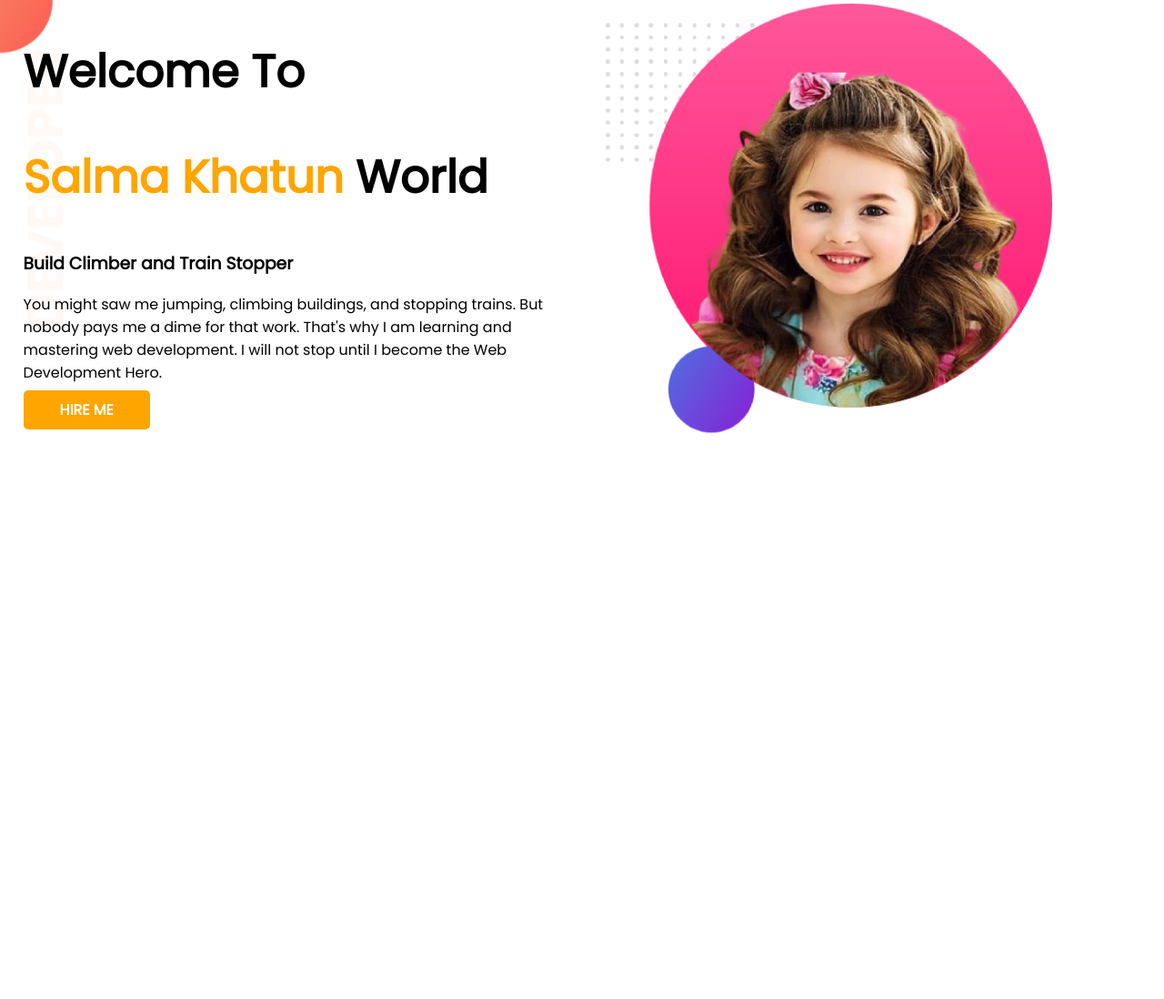
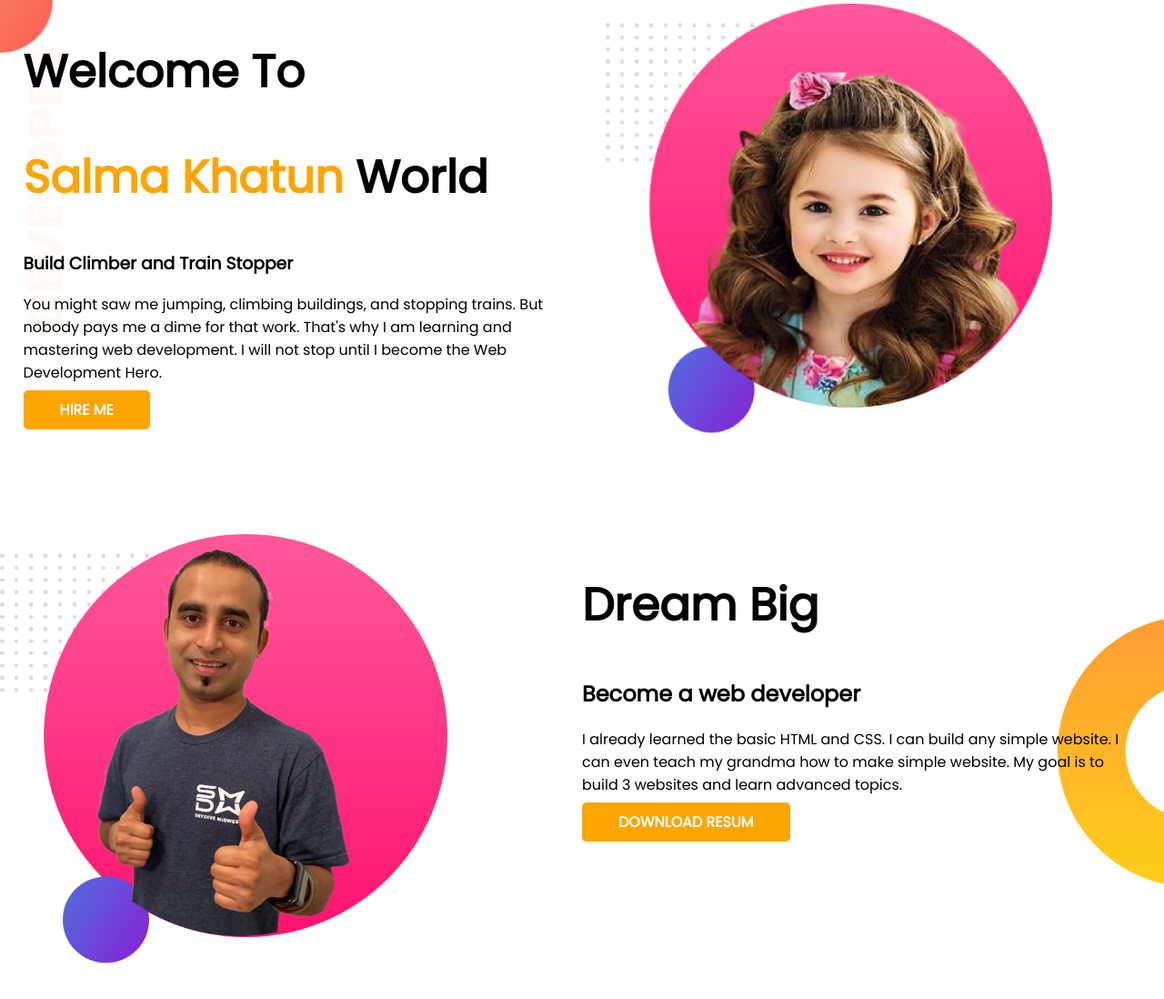
Before and after one commit to salmakhatun0056/developer-2-portfolio, a plain HTML site: page index.html in a window 1280 px wide. Shown: the whole page at 91% size. Before the commit the page ends 800 px from the top, so only its background shows below. Drawn offline with Linux system fonts and the light colour scheme.

Commit message:
dream added

```diff
--- a/index.html
+++ b/index.html
@@ -24,13 +24,28 @@
                 Development
                 Hero.
             </p>
-            <a class="link-button" target="blank" href="https://www.linkedin.com/company/programminghero/">HIRE ME</a>
+            <a class="link-button" target="_blank" href="https://www.linkedin.com/company/programminghero/">HIRE ME</a>
         </div>
         <div class="half-width">
             <img src="cute girl.png" alt="">
         </div>
 
     </section>
+    <section class="dream-big">
+        <div class="half-width-two">
+            <img src="images/jhankar2.png" alt="">
+        </div>
+        <div class="half-width-two">
+            <h1>Dream Big</h1>
+            <h2>Become a web developer</h2>
+            <p>
+                I already learned the basic HTML and CSS. I can build any simple website. I can even teach my grandma
+                how to make simple website. My goal is to build 3 websites and learn advanced topics.
+            </p>
+            <a class="link-button" target="_blank"
+                href="https://github.com/salmakhatun12345/developer-2-portfolio">DOWNLOAD RESUM</a>
+        </div>
+    </section>
 </body>
 
 </html>
--- a/style1.css
+++ b/style1.css
@@ -10,14 +10,24 @@ h1{
 }
 section{
     display: flex;
+    margin-bottom: 100px;
 }
 .half-width{
     width: 50%;
     padding-left: 2%;
 }
 .half-width img{
+    width: 80%
+}
+.half-width-two{
+    width: 50%;
+    padding-right: 2%;
+}
+.half-width-two img{
     width: 80%;
 }
+
+
 .link-button{
     text-decoration: none;
     background-color: orange;
@@ -31,3 +41,8 @@ section{
     background-image: url(images/top-banner.png);
     background-repeat: no-repeat;
 }
+.dream-big{
+    background-image: url(images/dream-bg.png);
+    background-repeat: no-repeat;
+    background-position:right ;
+}
```
